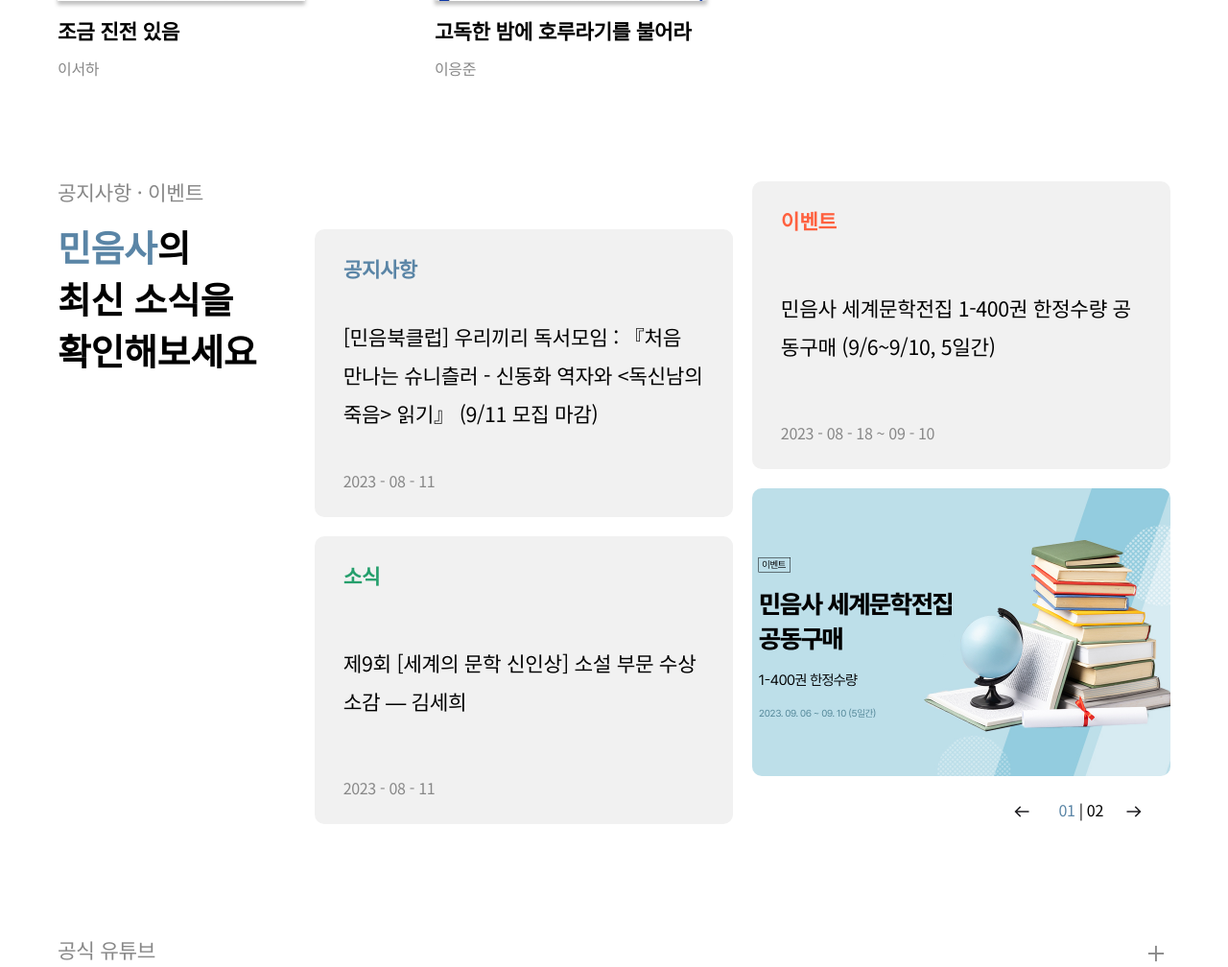
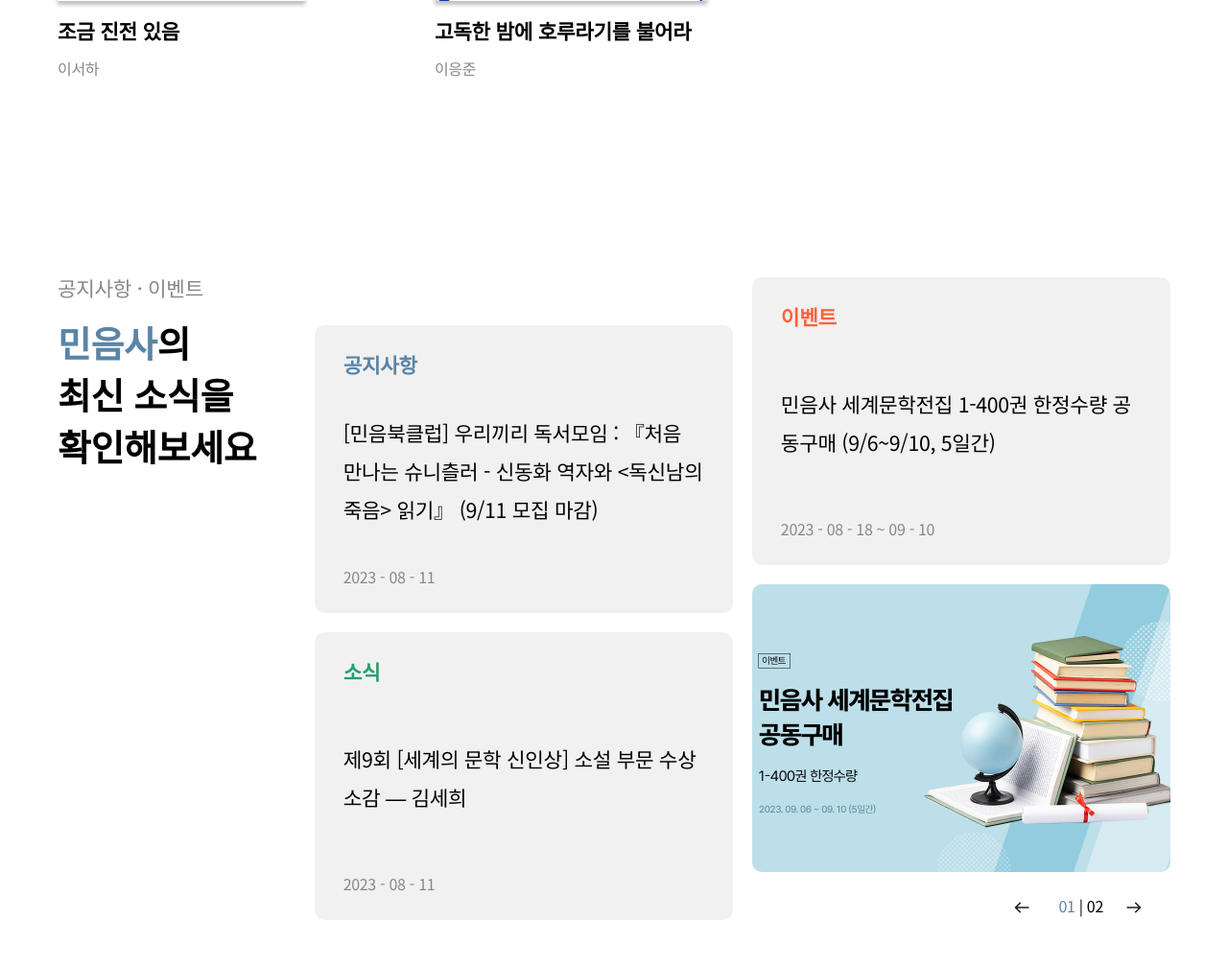
Before and after one commit to yyizi0/minumsa_project, a PHP site: page / in a window 1280 px wide. Shown: the part 1715-2723 px from the top of the page at 96% size. Run offline with PHP 8.4, Linux system fonts and the light colour scheme.

Commit message:
여백수정

```diff
--- a/book_detail.html
+++ b/book_detail.html
@@ -27,7 +27,6 @@
                 <p><img src="./images/book_01.jpg" alt="말 놓을 용기 표지"></p>
                 <a href="./images/book_01.jpg" target="_blank"><img src="./images/icon_zoom_in.png" alt=""><span>크게보기</span></a>
             </div>
-            <!-- <div class="lightbox-overlay"><img src="./images/book_01.jpg" alt="말 놓을 용기 표지" ></div> -->
             <div class="right">
                 <div class="info_wrap">
                     <h1>말 놓을 용기</h1>
@@ -99,7 +98,7 @@
     <script>
         const tab_menu = document.querySelectorAll('#detail .tab_menu a')
         console.log(tab_menu)
-        tab_menu[0].classList.remove('active')
+        tab_menu[0].classList.add('active')
         tab_menu.forEach(function(t,i){
             t.addEventListener('click',function(e){
                 e.preventDefault()
--- a/book_list.html
+++ b/book_list.html
@@ -232,8 +232,7 @@
     <script>
         const keywords = document.querySelectorAll('.keyword button')
         const view_btn = document.querySelectorAll('.view button')
-        console.log(keywords,view_btn)
-        keywords[0].classList.remove('active')
+        keywords[0].classList.add('active')
         keywords.forEach(function(t,i){
             t.addEventListener('click',function(){
                 for(let j of keywords){j.classList.remove('active')}
--- a/header.php
+++ b/header.php
@@ -72,7 +72,6 @@
             <span></span>
             <span></span>
         </a>
-        <!-- <button id="close" type="button"><img src="./images/icon_close.png" alt="모바일 메뉴 닫기"></button> -->
     </div>
     <div class="m_nav_open active">
         <ul>
--- a/style/book_detail.css
+++ b/style/book_detail.css
@@ -48,7 +48,7 @@
 main .list a {color:#888; font-size: 1.333rem; padding: 30px 0; display: inline-block; transition: color 0.3s;}
 main .list a:hover {color:#000;}
 /* #detail */
-main #detail {}
+main #detail {margin-bottom: 100px;}
 main #detail .tab_menu {padding-top: 30px; border-bottom: 1px solid #ccc;}
 main #detail .tab_menu a {
     display: inline-block;
--- a/style/book_list.css
+++ b/style/book_list.css
@@ -37,7 +37,7 @@
 main .keyword button.active {color: #fff; background-color: #5A85A6;}
 /* book_list */
 /* 모바일 필터 */
-main #book_list {padding-top: 60px;}
+main #book_list {padding-top: 60px; margin-bottom: 100px;}
 main #book_list .m_filter {padding: 20px; display: flex; justify-content: flex-end; display: none;}
 main #book_list .m_filter #view {padding: 5px 10px;}
 main #book_list .m_filter #view option {}
@@ -68,7 +68,7 @@
 main #book_list ul li .zoom {position: absolute; bottom:20px; right: 20px; background: none;}
 main #book_list ul li .zoom img {}
 /* list_btnw */
-main #list_btn {padding: 30px 0; display: flex; justify-content: center; gap:20px;}
+main #list_btn {padding: 30px 0; display: flex; justify-content: center; gap:20px; margin-bottom: 100px;}
 main #list_btn a {padding: 20px; border-radius: 10px; border: 1px solid #ccc; color:#888;}
 main #list_btn a.skip_page {border: none; color:#000;}
 main #list_btn a.active {background-color: #5A85A6; color:#fff; border: 1px solid #5A85A6;}
--- a/style/index.css
+++ b/style/index.css
@@ -1,5 +1,5 @@
 /* 공통 여백 */
-main section {padding: 0 120px;}
+main section {padding: 0 120px; margin-bottom: 100px;}
 /* 공통 타이틀 css */
 main section .title h2 {font-size: 2.369rem; font-weight: 700;}
 main section .title .sub_title {font-size: 1.333rem; color:#888; margin-bottom: 20px;}
@@ -60,7 +60,7 @@
 main #new_book .tab_contents .contents a h3 {font-size: 1.333rem; font-weight: 700; margin-bottom: 20px;}
 main #new_book .tab_contents .contents a .writer {color:#888;}
 /* #news */
-main #news {display: flex; justify-content: space-between; margin: 60px 0 30px;}
+main #news {display: flex; justify-content: space-between; padding-top: 60px;}
 main #news .title {width: 50%;}
 main #news .title h2 {line-height: 54px;}
 main #news .title h2 em {font-size: 2.369rem; font-weight: 700; color:#5A85A6;}
```
Also changed, not shown: script/common.js (+0 -15 lines), images/favicon.png, images/minumsa.png, images/minumsa_white.png.
